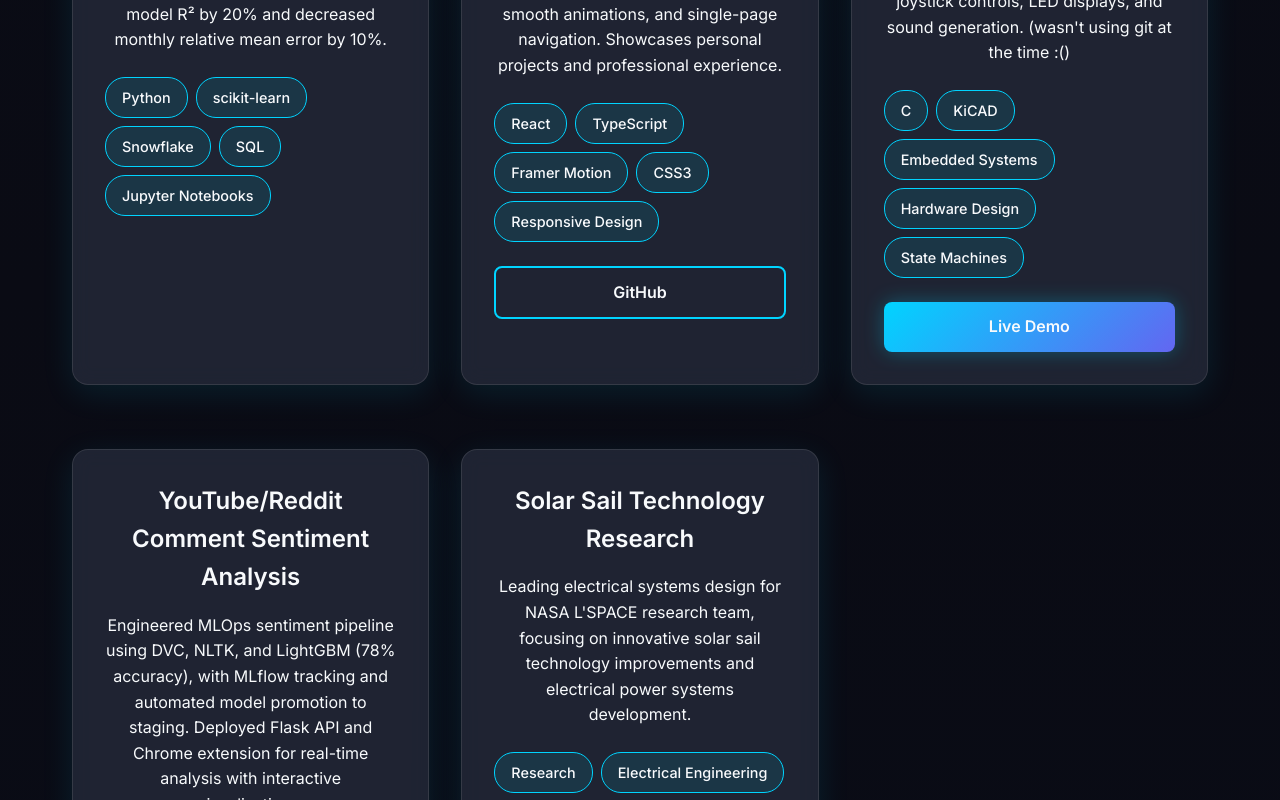
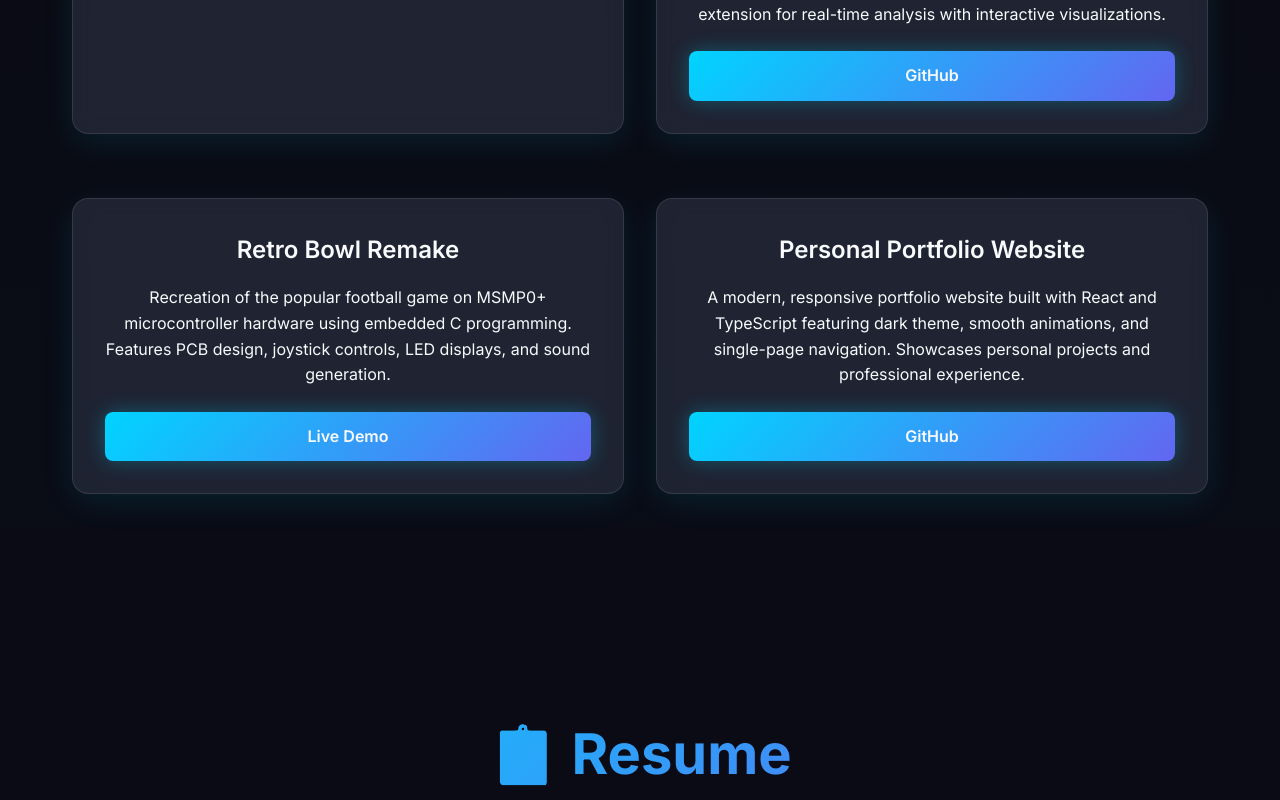
Before and after one commit to rafaelperales05/Portfolio, a React (Create React App) app: page /projects in a window 1280 px wide. Shown: the part 1440-2240 px from the top of the page. Built offline with nearby package versions, Linux system fonts and the light colour scheme.

Commit message:
Restrucutred projects. -removed skills -removed reasearch

```diff
--- a/src/sections/ProjectsSection.tsx
+++ b/src/sections/ProjectsSection.tsx
@@ -16,24 +16,6 @@ const ProjectsSection: React.FC = () => {
     },
     {
       id: 2,
-      title: "Personal Portfolio Website",
-      description: "A modern, responsive portfolio website built with React and TypeScript featuring dark theme, smooth animations, and single-page navigation. Showcases personal projects and professional experience.",
-      technologies: ["React", "TypeScript", "Framer Motion", "CSS3", "Responsive Design"],
-      githubUrl: "https://github.com/rafaelperales05/Portfolio",
-      liveUrl: "#",
-      category: "frontend"
-    },
-    {
-      id: 3,
-      title: "Retro Bowl Remake",
-      description: "Recreation of the popular football game on MSMP0+ microcontroller hardware using embedded C programming. Features PCB design, joystick controls, LED displays, and sound generation. (wasn't using git at the time :()",
-      technologies: ["C", "KiCAD", "Embedded Systems", "Hardware Design", "State Machines"],
-      githubUrl: "#",
-      liveUrl: "https://youtu.be/C3qR12QKr7w",
-      category: "hardware"
-    },
-    {
-      id: 4,
       title: "YouTube/Reddit Comment Sentiment Analysis",
       description: "Engineered MLOps sentiment pipeline using DVC, NLTK, and LightGBM (78% accuracy), with MLflow tracking and automated model promotion to staging. Deployed Flask API and Chrome extension for real-time analysis with interactive visualizations.",
       technologies: ["Python", "DVC", "NLTK", "LightGBM", "MLflow", "Flask", "Chrome Extension", "Docker", "AWS", "CI/CD"],
@@ -42,13 +24,22 @@ const ProjectsSection: React.FC = () => {
       category: "datascience"
     },
     {
-      id: 5,
-      title: "Solar Sail Technology Research",
-      description: "Leading electrical systems design for NASA L'SPACE research team, focusing on innovative solar sail technology improvements and electrical power systems development.",
-      technologies: ["Research", "Electrical Engineering", "Team Leadership", "System Design"],
+      id: 3,
+      title: "Retro Bowl Remake",
+      description: "Recreation of the popular football game on MSMP0+ microcontroller hardware using embedded C programming. Features PCB design, joystick controls, LED displays, and sound generation.",
+      technologies: ["C", "KiCAD", "Embedded Systems", "Hardware Design", "State Machines"],
       githubUrl: "#",
+      liveUrl: "https://youtu.be/C3qR12QKr7w",
+      category: "hardware"
+    },
+    {
+      id: 4,
+      title: "Personal Portfolio Website",
+      description: "A modern, responsive portfolio website built with React and TypeScript featuring dark theme, smooth animations, and single-page navigation. Showcases personal projects and professional experience.",
+      technologies: ["React", "TypeScript", "Framer Motion", "CSS3", "Responsive Design"],
+      githubUrl: "https://github.com/rafaelperales05/Portfolio",
       liveUrl: "#",
-      category: "research"
+      category: "frontend"
     }
   ];
 
@@ -56,8 +47,7 @@ const ProjectsSection: React.FC = () => {
     { id: 'all', label: 'All Projects' },
     { id: 'frontend', label: 'Frontend' },
     { id: 'datascience', label: 'Data Science' },
-    { id: 'hardware', label: 'Hardware' },
-    { id: 'research', label: 'Research' }
+    { id: 'hardware', label: 'Hardware' }
   ];
 
   const filteredProjects = selectedCategory === 'all'
@@ -175,9 +165,10 @@ const ProjectsSection: React.FC = () => {
           layout
           style={{
             display: 'grid',
-            gridTemplateColumns: 'repeat(auto-fit, minmax(350px, 1fr))',
+            gridTemplateColumns: 'repeat(2, 1fr)',
             gap: '2rem',
-            marginBottom: '4rem'
+            maxWidth: '1200px',
+            margin: '0 auto 4rem auto'
           }}
         >
           {filteredProjects.map((project, index) => (
@@ -224,40 +215,6 @@ const ProjectsSection: React.FC = () => {
                   {project.description}
                 </p>
 
-                {/* Technologies used - skills integrated with project */}
-                <motion.div
-                  className="project-technologies"
-                  variants={staggerContainer}
-                  initial="initial"
-                  animate="animate"
-                  style={{
-                    display: 'flex',
-                    flexWrap: 'wrap',
-                    gap: '0.5rem',
-                    marginBottom: '1.5rem'
-                  }}
-                >
-                  {project.technologies.map(tech => (
-                    <motion.span
-                      key={tech}
-                      className="tech-tag"
-                      variants={fadeInUp}
-                      whileHover={{ scale: 1.1 }}
-                      transition={{ duration: 0.2 }}
-                      style={{
-                        padding: '0.5rem 1rem',
-                        background: 'rgba(0, 212, 255, 0.1)',
-                        border: '1px solid var(--accent-primary)',
-                        borderRadius: '20px',
-                        color: 'var(--text-primary)',
-                        fontSize: '0.9rem',
-                        fontWeight: '500'
-                      }}
-                    >
-                      {tech}
-                    </motion.span>
-                  ))}
-                </motion.div>
 
                 <div className="project-links" style={{ display: 'flex', gap: '1rem', marginTop: 'auto' }}>
                   {project.githubUrl !== "#" && (
@@ -265,17 +222,17 @@ const ProjectsSection: React.FC = () => {
                       href={project.githubUrl}
                       target="_blank"
                       rel="noopener noreferrer"
-                      className="btn-secondary"
+                      className="btn-primary"
                       whileHover={{ scale: 1.05 }}
                       whileTap={{ scale: 0.95 }}
                       style={{
                         flex: 1,
                         textAlign: 'center',
                         padding: '0.75rem 1.5rem',
-                        background: 'transparent',
-                        border: '2px solid var(--accent-primary)',
+                        background: 'var(--gradient-primary)',
+                        border: 'none',
                         borderRadius: '8px',
-                        color: 'var(--text-primary)',
+                        color: 'var(--bg-primary)',
                         textDecoration: 'none',
                         fontWeight: '600',
                         transition: 'all 0.3s ease'
```
Also changed, not shown: src/pages/ProjectsPage.tsx (+23 -59 lines).
